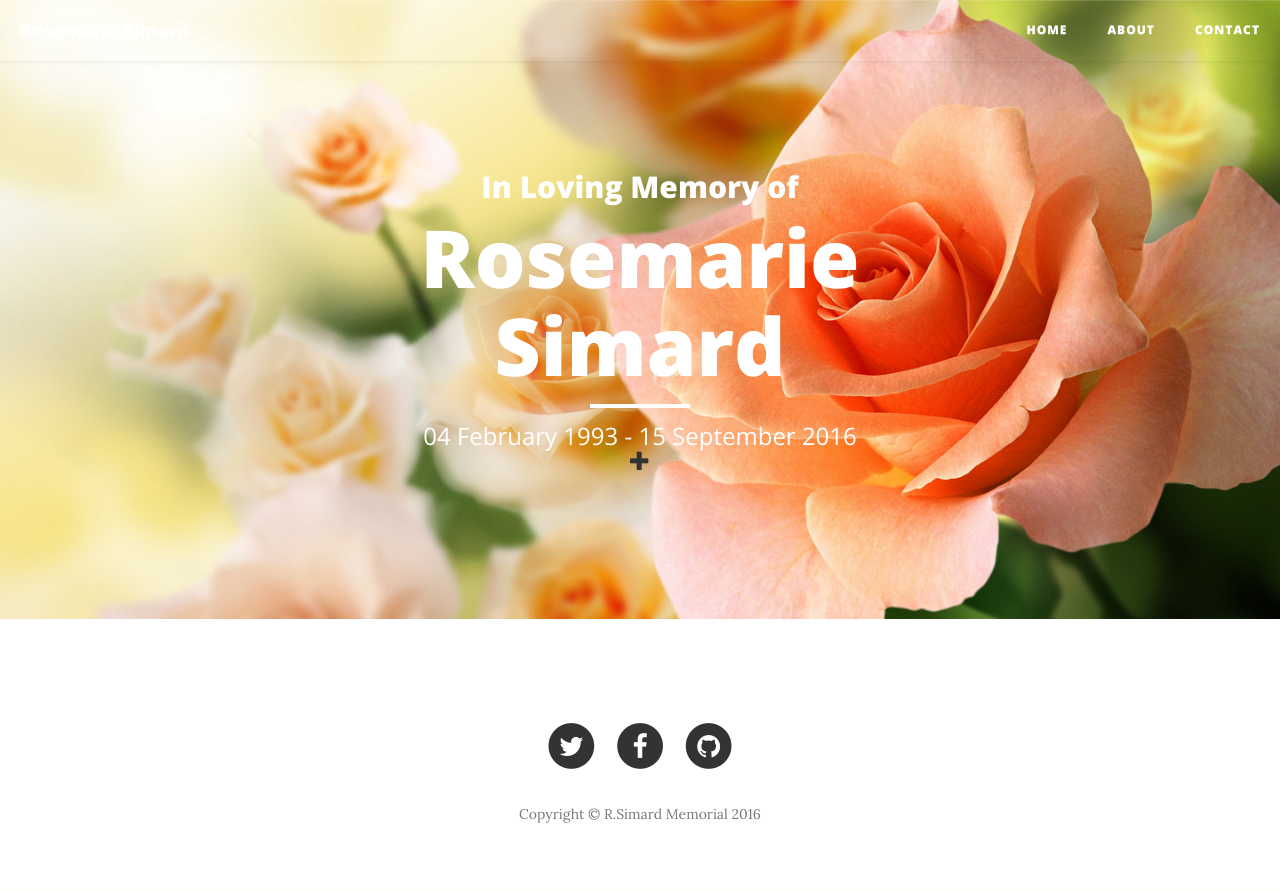
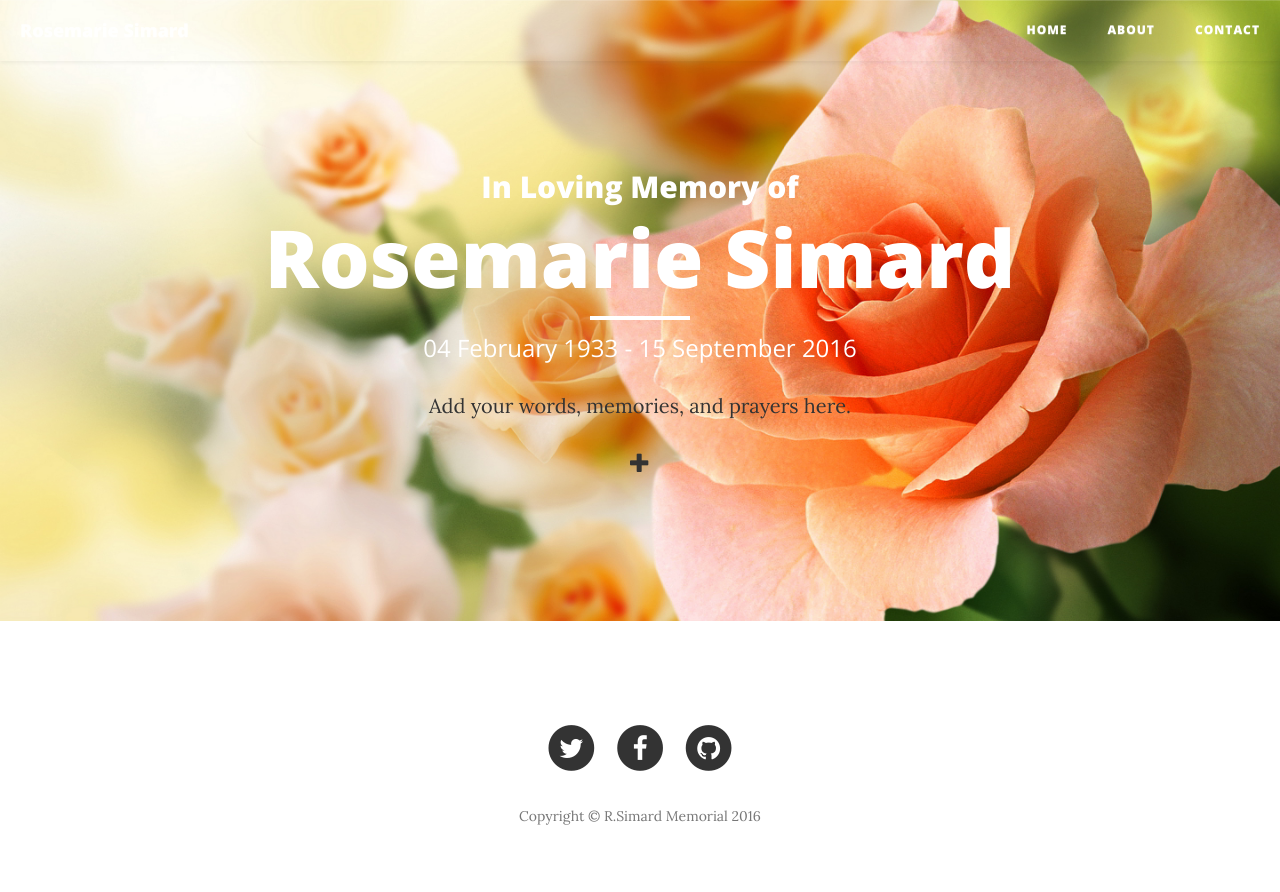
Before and after one commit to gsimore/Memorial-of-Rosemarie-Simard, a Django app: page / in a window 1280 px wide. Before the commit the page ends 823 px from the top, so only its background shows below. Run offline with Django 3.2, Linux system fonts and the light colour scheme; data that the repository does not hold is empty; some libraries are stand-ins or nearby versions.

Commit message:
small changes topost_list with words added above plus sign.

```diff
--- a/mewall/templates/mewall/post_list.html
+++ b/mewall/templates/mewall/post_list.html
@@ -4,12 +4,13 @@
       <header class="intro-header" style="background-image: url('/static/img/rose.jpg')">
           <div class="container">
               <div class="row">
-                  <div class="col-lg-8 col-lg-offset-2 col-md-10 col-md-offset-1">
+                  <div class="col-lg-12">
                       <div class="site-heading">
                           <h2>In Loving Memory of</h2>
                             <h1>Rosemarie Simard</h1>
                           <hr class="small">
-                          <span class="subheading"> 04 February 1993 - 15 September 2016 </span>
+                          <span class="subheading"> 04 February 1933 - 15 September 2016 </span>
+                          <p style="color:#333333;"> Add your words, memories, and prayers here. </p>
                           <a href="{% url 'post_new' %}" class="top-menu"><span class="glyphicon glyphicon-plus"></span></a>
                       </div>
                   </div>
```
